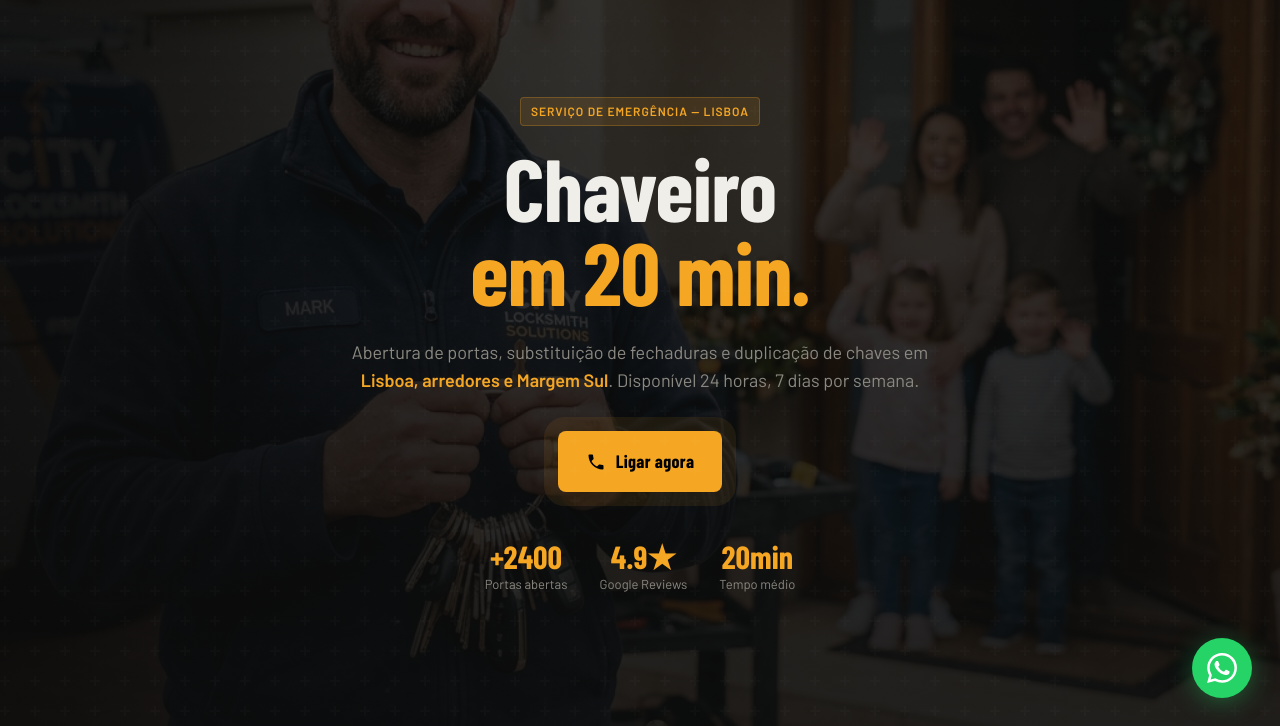
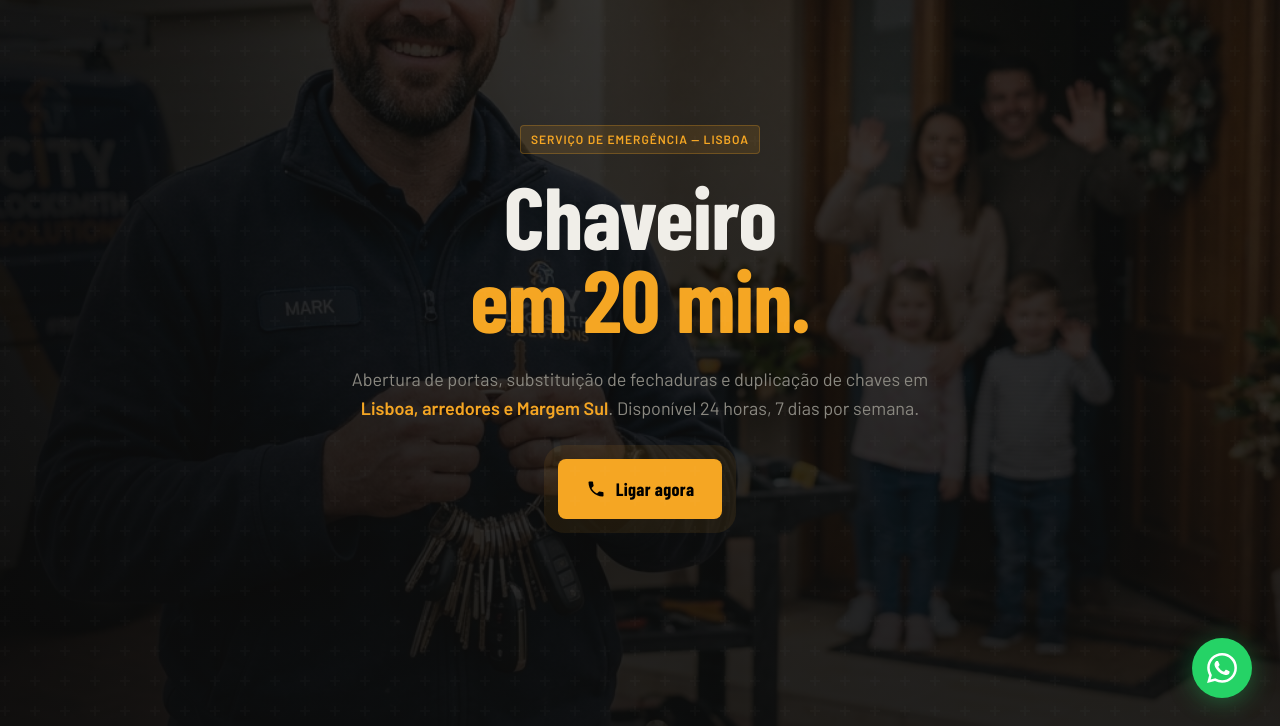
Before and after one commit to albinoaurelio30-web/Sitechavesena, a plain HTML site: page index.html in a window 1280 px wide. Shown: the part 74-800 px from the top of the page. Drawn offline with nearby package versions, Linux system fonts and the light colour scheme; a web font is replaced by a local one.

Commit message:
Removed hero stats block

```diff
--- a/index.html
+++ b/index.html
@@ -330,20 +330,7 @@
           Ligar agora
         </a>
       </div>
-      <div class="hero-stats">
-        <div>
-          <div class="hero-stat-num display">+2400</div>
-          <div class="hero-stat-label">Portas abertas</div>
-        </div>
-        <div>
-          <div class="hero-stat-num display">4.9★</div>
-          <div class="hero-stat-label">Google Reviews</div>
-        </div>
-        <div>
-          <div class="hero-stat-num display">20min</div>
-          <div class="hero-stat-label">Tempo médio</div>
-        </div>
-      </div>
+
     </div>
 
   </div>
```
